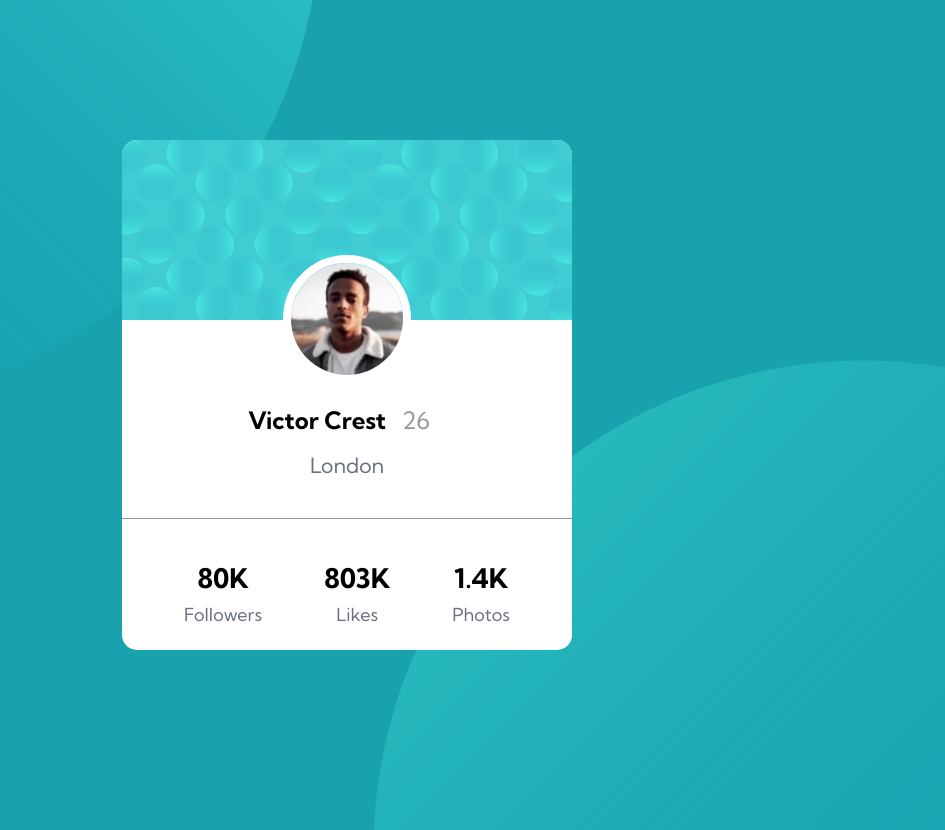
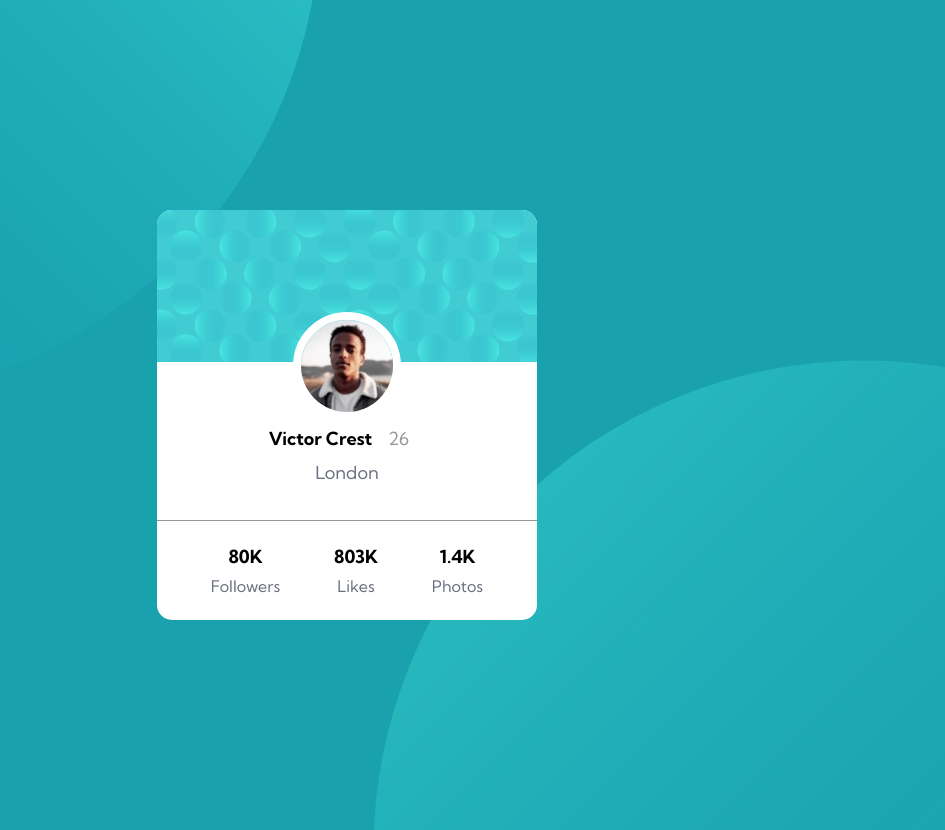
Before and after one commit to luis08201/Profile-card-component, a plain HTML site: page index.html in a window 1280 px wide. Shown: the whole page, without its empty margins (293-1238 px from the left). Before the commit the page ends 800 px from the top, so only its background shows below. Drawn offline with Linux system fonts and the light colour scheme.

Commit message:
modificando los estilos en css

```diff
--- a/css/estilos.css
+++ b/css/estilos.css
@@ -22,6 +22,7 @@ body {
 .container {
   width: 100%;
   margin:140px auto;
+  padding: 0 24px;
 }
 .bg__top__img {
   right: 52vw;
@@ -36,8 +37,8 @@ body {
   z-index: 2;
 }
 .card {
-  margin: 100px auto;
-  max-width: 450px;
+  margin: 210px auto;
+  max-width: 380px;
   background-color: #fff;
   border-radius: 15px;
   position: relative;
@@ -50,7 +51,7 @@ body {
 }
 .card__photo {
   position: absolute;
-  top: 35%;
+  top: 38%;
   left: 50%;
   right: 0;
   transform: translate(-50%, -50%);
@@ -62,39 +63,40 @@ body {
   margin: auto;
   display: block;
   border-radius: 50%;
-  width: 128px;
+  width: 108px;
   border: 8px solid #fff;
 }
 .card__person {
-  margin-top: 80px;
+  margin-top: 60px;
   display: flex;
   justify-content: center;
   align-items: center;
-  margin-bottom: 5px;
+  margin-bottom: 3px;
 }
 .card__name {
-  font-size: 24px;
+  font-size: 18px;
 }
 .card__age {
-  font-size: 24px;
+  font-size: 18px;
   padding: 0 16px;
   color: var(--darkgray);
   font-weight: 400;
 }
 .card__address {
   text-align: center;
-  padding: 12px 0;
+  padding: 8px 0;
   margin-bottom: 28px;
 }
 .card__country {
   color: var(--darkgrayishblue);
   font-weight: 400;
+  font-size:18px;
 }
 .card__statistics {
   border-top: 1px solid var(--darkgray);
 }
 .card__substatistics {
-  padding: 42px 0 16px;
+  padding: 24px 0 16px;
   display: flex;
   align-items: center;
   justify-content: space-evenly;
@@ -104,13 +106,14 @@ body {
 .likes__heading,
 .photos__heading {
   font-weight: 700;
+  font-size:18px;
 }
 
 .follower__subheading,
 .likes__subheading,
 .photos__subheading {
   padding: 8px 0;
-  font-size: 18px;
+  font-size: 16px;
   font-weight: 400;
   color: var(--darkgrayishblue);
 }
@@ -119,10 +122,10 @@ body {
     padding: 0 24px;
   }
   .card__photo {
-    top: 28%;
+    top: 32%;
   }
   .photo__img {
-    width: 100px;
+    width:90px;
   }
   .card__name {
     font-size: 20px;
```
